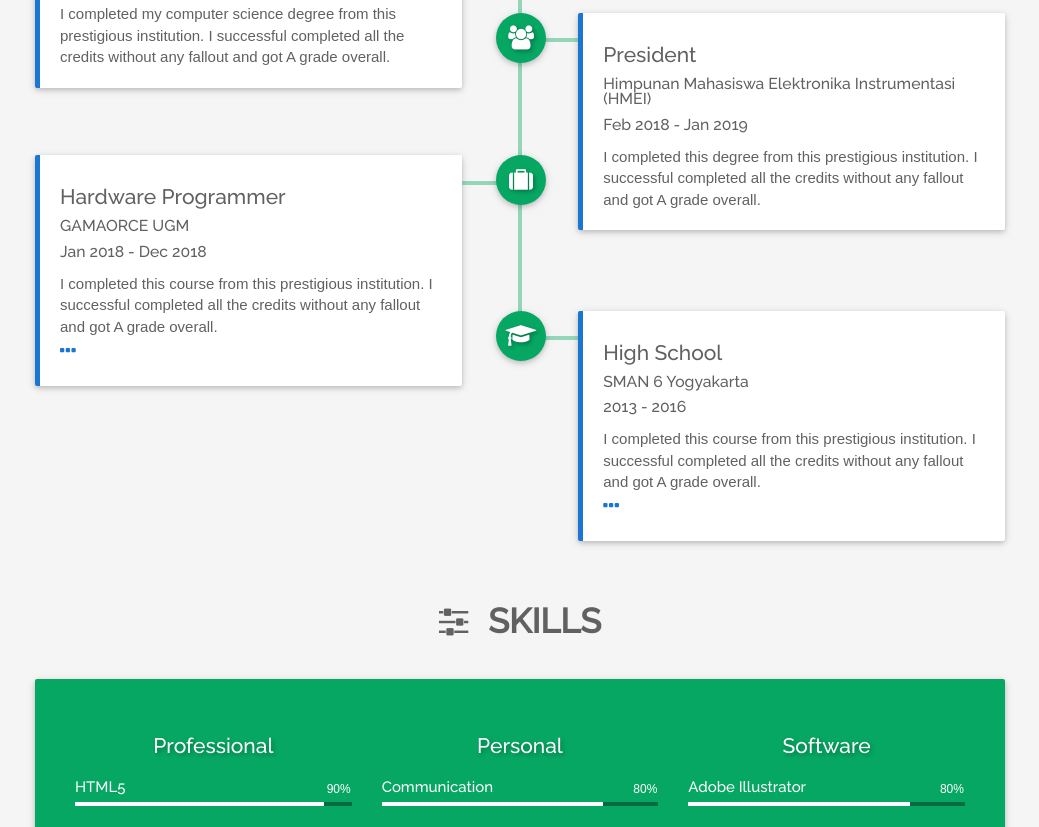
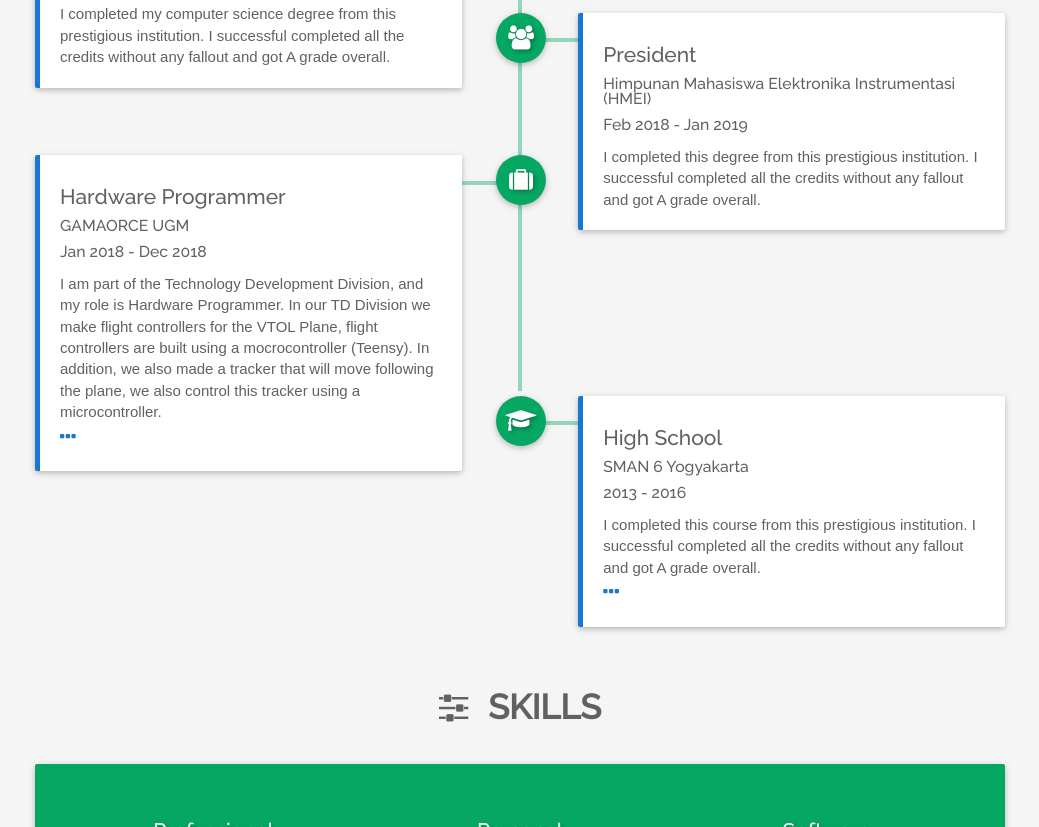
Before and after one commit to hanifmaliki/hanifmaliki.github.io, a plain HTML site: page index.html in a window 1280 px wide. Shown: the part 1370-2197 px from the top of the page, without its empty margins (120-1159 px from the left). Drawn offline with Linux system fonts and the light colour scheme; some packages are replaced by stand-ins of ours; animation ran at ten frames a second; a web font is replaced by a local one.

Commit message:
Update index.html

```diff
--- a/index.html
+++ b/index.html
@@ -362,8 +362,10 @@
               </div>
               <!-- TIMELINE PARAGRAPH -->
               <p>
-                I completed this course from this prestigious institution.
-                I successful completed all the credits without any fallout and got A grade overall.
+                I am part of the Technology Development Division, and my role is Hardware Programmer.
+                In our TD Division we make flight controllers for the VTOL Plane, flight controllers
+                are built using a mocrocontroller (Teensy). In addition, we also made a tracker that will
+                move following the plane, we also control this tracker using a microcontroller.
               </p>
               <!-- BUTTON TRIGGER MODAL -->
               <a href="#" class="modal-dot" data-toggle="modal" data-target="#myModal-2">
```
